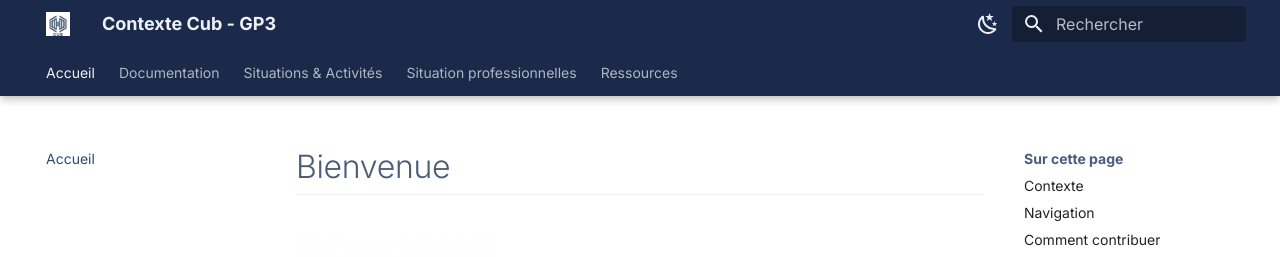
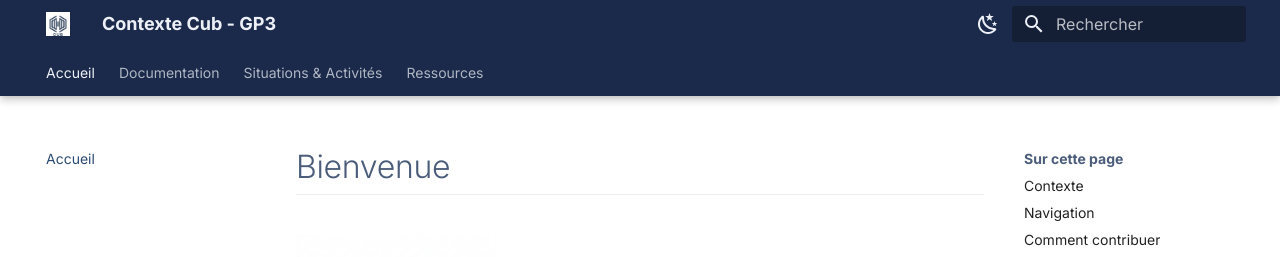
Before and after one commit to Azuneer/GP3-Cub, an MkDocs documentation site: the page built from docs/index.md, in a window 1280 px wide. Shown: the top 257 px of the page. Built offline with MkDocs 1.6.1 and Material for MkDocs 9.7.7, drawn with Linux system fonts in a browser that asks for light colours.

Commit message:
retrait de la section situations pro

```diff
--- a/mkdocs.yml
+++ b/mkdocs.yml
@@ -75,8 +75,6 @@ nav:
           - situations/bloc2-reseaux/activite0.md
       - Bloc 3 - Cybersécurité:
           - situations/bloc3-cyber/situation1.md
-  - Situation professionnelles:
-      - sp/index.md
   - Ressources:
       - ressources/index.md
       - Schémas: ressources/schemas.md
```
Also changed, not shown: docs/sp/index.md (deleted, +0 -3 lines), 1 other file.
